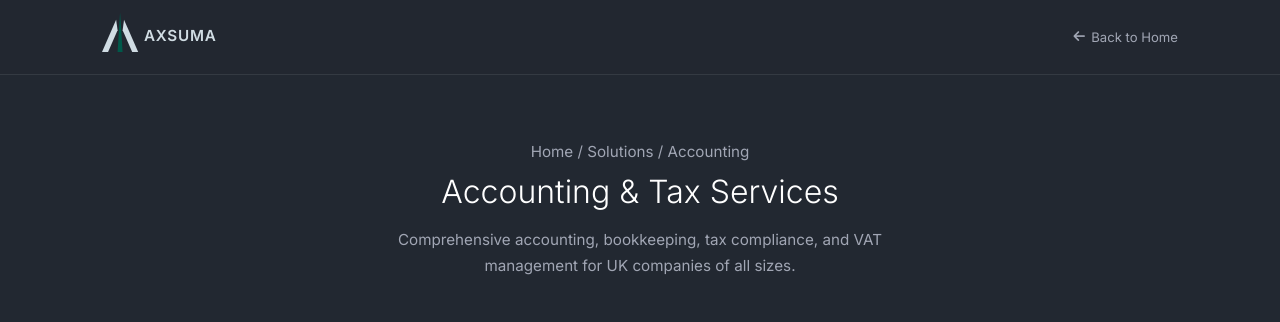
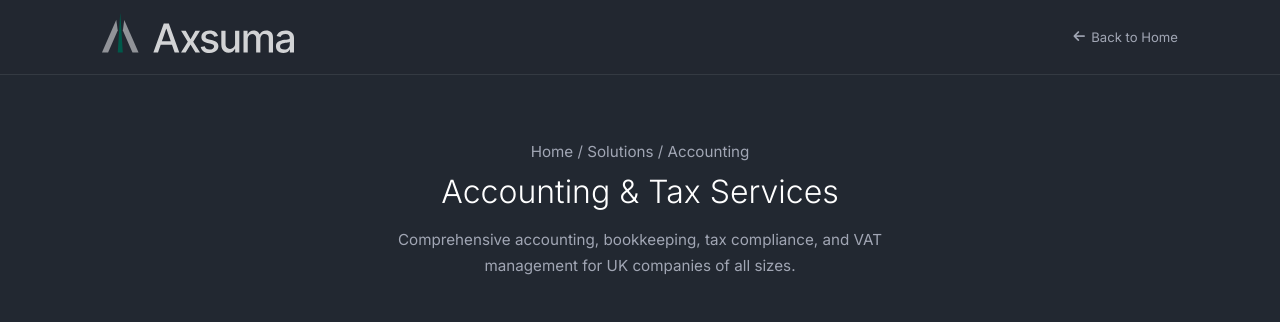
Before and after one commit to giacomoprevitali22/axsuma-website, a plain HTML site: page accounting.html in a window 1280 px wide. Shown: the top 322 px of the page. Drawn offline with Linux system fonts and the light colour scheme.

Commit message:
New Axsuma logo with large A, updated across all pages

```diff
--- a/accounting.html
+++ b/accounting.html
@@ -92,12 +92,7 @@
 <nav class="nav">
   <div class="container">
     <a href="index.html">
-      <svg class="nav-logo" viewBox="0 0 680 210" xmlns="http://www.w3.org/2000/svg">
-        <polygon points="31.77,204.72 0,204.67 74.22,35.59 81.8,90.94" fill="#D0DCE3"/>
-        <polygon points="158.57,204.98 108.35,90.9 115.66,35.67 190.15,204.75" fill="#D0DCE3"/>
-        <path d="M81.83,204.9l4.45-69.63,7.83-126.13c.22-3.51.5-6.12,1.24-9.14l.9,12.84,11.89,191.9-26.3.16Z" fill="#00594a"/>
-        <text x="220" y="148" font-family="Inter,sans-serif" font-weight="600" font-size="80" letter-spacing="4" fill="#D0DCE3">AXSUMA</text>
-      </svg>
+      <img class="nav-logo" src="logo-light.svg" alt="Axsuma">
     </a>
     <a href="index.html" class="nav-back"><i class="fas fa-arrow-left"></i> Back to Home</a>
   </div>
```
Also changed, not shown: company-formations.html (+1 -6 lines), governance.html (+1 -6 lines), id-verification.html (+1 -6 lines), index.html (+2 -12 lines), ma-transactions.html (+1 -6 lines), overseas-entities.html (+1 -6 lines), process-agent.html (+1 -6 lines), Axsuma Logo inc Brand Mark v 2.svg (added), axsuma-videocall-bg.png (added), logo-light.svg (added), logo.svg (added).
